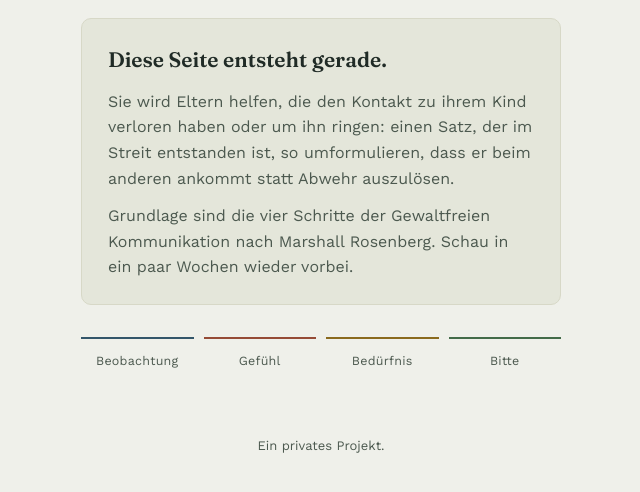
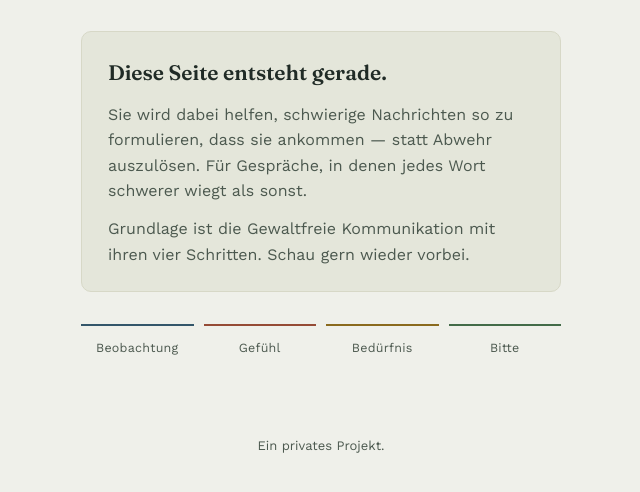
Before and after one commit to zrjj2p9db2-del/GFK, a website: page public/index.html in a window 1280 px wide. Shown: the part 298-790 px from the top of the page, without its empty margins (319-959 px from the left). Drawn offline with nearby package versions, Linux system fonts and the light colour scheme.

Commit message:
Add files via upload
neuer Text Landingpage

```diff
--- a/public/index.html
+++ b/public/index.html
@@ -4,7 +4,7 @@
 <meta charset="UTF-8">
 <meta name="viewport" content="width=device-width, initial-scale=1.0">
 <title>GFK-Kompass — im Aufbau</title>
-<meta name="description" content="Ein Werkzeug für Eltern in Entfremdungssituationen: eine Nachricht so formulieren, dass sie ankommt. Die Seite entsteht gerade.">
+<meta name="description" content="Schwierige Nachrichten so formulieren, dass sie ankommen. Ein Werkzeug auf Grundlage der Gewaltfreien Kommunikation. Die Seite entsteht gerade.">
 <meta name="robots" content="noindex">
 <link rel="icon" href="favicon.svg" type="image/svg+xml">
 <link rel="preconnect" href="https://fonts.googleapis.com">
@@ -188,13 +188,13 @@
     <div class="hinweis">
       <h1>Diese Seite entsteht gerade.</h1>
       <p>
-        Sie wird Eltern helfen, die den Kontakt zu ihrem Kind verloren haben oder
-        um ihn ringen: einen Satz, der im Streit entstanden ist, so umformulieren,
-        dass er beim anderen ankommt statt Abwehr auszulösen.
+        Sie wird dabei helfen, schwierige Nachrichten so zu formulieren, dass sie
+        ankommen — statt Abwehr auszulösen. Für Gespräche, in denen jedes Wort
+        schwerer wiegt als sonst.
       </p>
       <p>
-        Grundlage sind die vier Schritte der Gewaltfreien Kommunikation nach
-        Marshall Rosenberg. Schau in ein paar Wochen wieder vorbei.
+        Grundlage ist die Gewaltfreie Kommunikation mit ihren vier Schritten.
+        Schau gern wieder vorbei.
       </p>
     </div>
 
```
